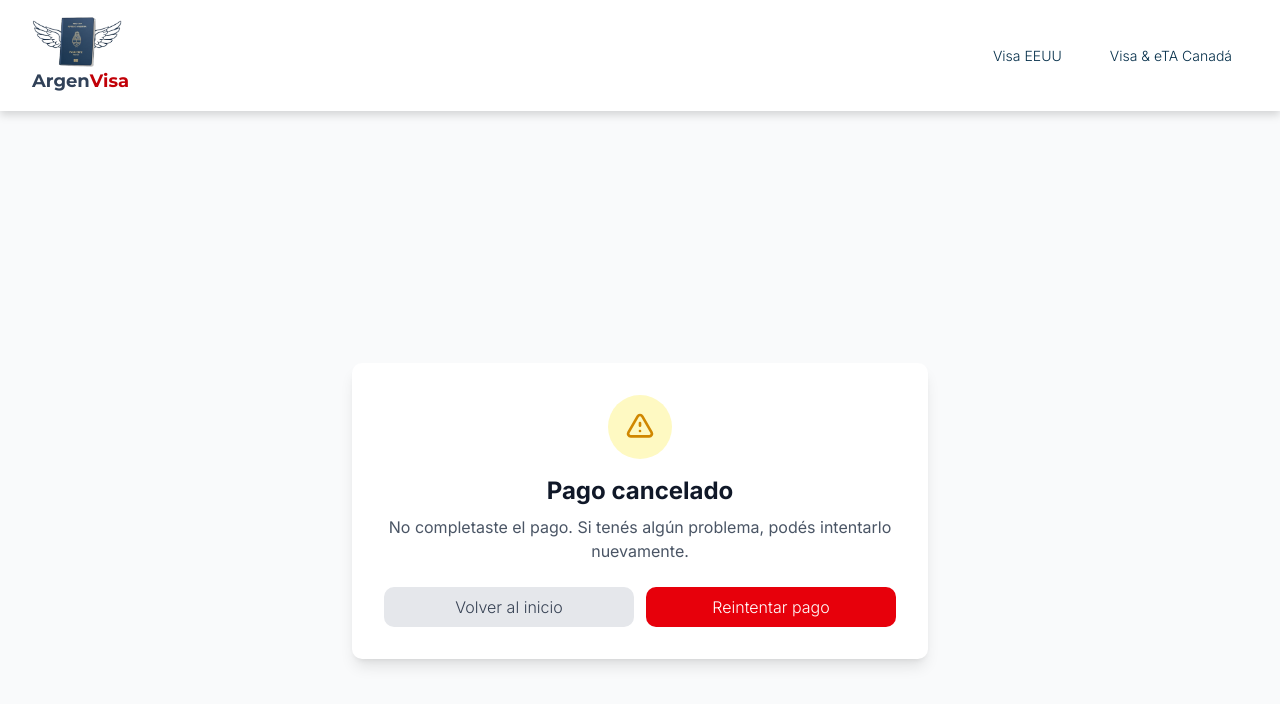
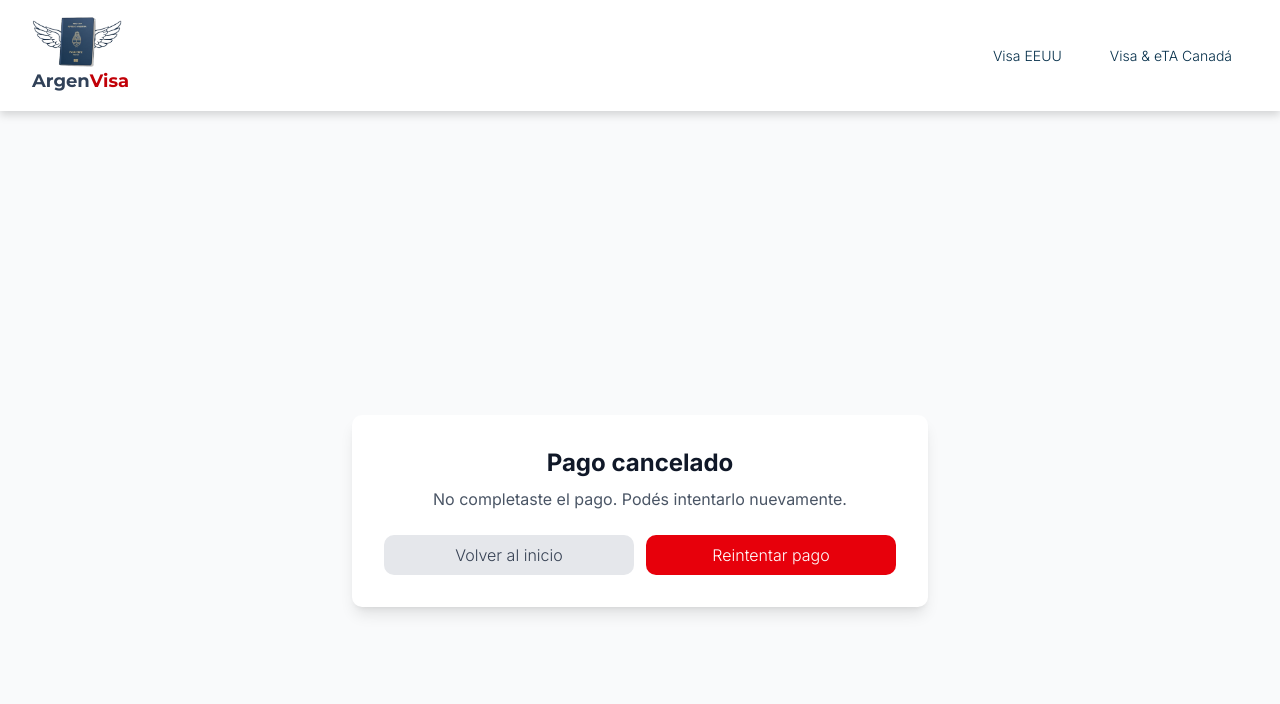
Before and after one commit to dolodmg/gestion-visas, a Next.js app: page /payment/failure in a window 1280 px wide. Shown: the top 704 px of the page. Built offline with nearby package versions, Linux system fonts and the light colour scheme.

Commit message:
fix payment failure

```diff
--- a/src/components/payment/payment_failure_content.jsx
+++ b/src/components/payment/payment_failure_content.jsx
@@ -2,7 +2,6 @@
 import { useSearchParams, useRouter } from 'next/navigation';
 import { Inter } from 'next/font/google';
 import { usePayment } from '@/hooks/usePayments';
-import { useOrder } from '@/hooks/useOrders';
 
 const inter = Inter({ subsets: ['latin'] });
 
@@ -11,8 +10,6 @@ export default function PaymentFailure() {
   const router = useRouter();
 
   const paymentId = searchParams.get('payment_id');
-  const orderId = searchParams.get('order');
-
   const isCancellation =
     !paymentId || paymentId === 'null' || paymentId === 'desconocido';
 
@@ -22,15 +19,9 @@ export default function PaymentFailure() {
     error: paymentError,
   } = usePayment(isCancellation ? null : paymentId);
 
-  const {
-    order,
-    error: orderError,
-  } = useOrder(isCancellation && orderId ? orderId : null);
+  const error = paymentError;
+  const serviceId = payment?.idService;
 
-  const error = paymentError || orderError;
-  const serviceId = payment?.idService || order?.idService;
-
-  // ⬅️ Usamos SOLO paymentLoading
   if (paymentLoading) {
     return (
       <div className="min-h-screen flex items-center justify-center p-4">
@@ -49,46 +40,15 @@ export default function PaymentFailure() {
       <div className="w-full max-w-sm sm:max-w-md md:max-w-lg lg:max-w-xl bg-white rounded-lg shadow-lg p-6 sm:p-8 text-center">
         {isCancellation ? (
           <>
-            <div className="w-14 h-14 sm:w-16 sm:h-16 bg-yellow-100 rounded-full flex items-center justify-center mx-auto mb-4">
-              <svg
-                className="w-7 h-7 sm:w-8 sm:h-8 text-yellow-600"
-                fill="none"
-                stroke="currentColor"
-                viewBox="0 0 24 24"
-              >
-                <path
-                  strokeLinecap="round"
-                  strokeLinejoin="round"
-                  strokeWidth={2}
-                  d="M12 9v2m0 4h.01m-6.938 4h13.856c1.54 0 2.502-1.667 1.732-3L13.732 4c-.77-1.333-2.694-1.333-3.464 0L3.34 16c-.77 1.333.192 3 1.732 3z"
-                />
-              </svg>
-            </div>
             <h1 className="text-xl sm:text-2xl font-bold text-gray-900 mb-2">
               Pago cancelado
             </h1>
             <p className="text-sm sm:text-base text-gray-600 mb-6">
-              No completaste el pago. Si tenés algún problema, podés intentarlo
-              nuevamente.
+              No completaste el pago. Podés intentarlo nuevamente.
             </p>
           </>
         ) : error ? (
           <>
-            <div className="w-14 h-14 sm:w-16 sm:h-16 bg-red-100 rounded-full flex items-center justify-center mx-auto mb-4">
-              <svg
-                className="w-7 h-7 sm:w-8 sm:h-8 text-red-600"
-                fill="none"
-                stroke="currentColor"
-                viewBox="0 0 24 24"
-              >
-                <path
-                  strokeLinecap="round"
-                  strokeLinejoin="round"
-                  strokeWidth={2}
-                  d="M6 18L18 6M6 6l12 12"
-                />
-              </svg>
-            </div>
             <h1 className="text-xl sm:text-2xl font-bold text-gray-900 mb-2">
               Error verificando pago
             </h1>
@@ -96,27 +56,12 @@ export default function PaymentFailure() {
           </>
         ) : payment ? (
           <>
-            <div className="w-14 h-14 sm:w-16 sm:h-16 bg-red-100 rounded-full flex items-center justify-center mx-auto mb-4">
-              <svg
-                className="w-7 h-7 sm:w-8 sm:h-8 text-red-600"
-                fill="none"
-                stroke="currentColor"
-                viewBox="0 0 24 24"
-              >
-                <path
-                  strokeLinecap="round"
-                  strokeLinejoin="round"
-                  strokeWidth={2}
-                  d="M6 18L18 6M6 6l12 12"
-                />
-              </svg>
-            </div>
             <h1 className="text-xl sm:text-2xl font-bold text-gray-900 mb-2">
               Pago rechazado
             </h1>
             <p className="text-sm sm:text-base text-gray-600 mb-2">
-              Tu pago fue rechazado. Por favor, verificá los datos de tu tarjeta
-              e intentá nuevamente.
+              Tu pago fue rechazado. Verificá los datos de tu tarjeta e intentá
+              nuevamente.
             </p>
             {payment.statusDetail && (
               <p className="text-xs sm:text-sm text-gray-500 mb-6">
@@ -135,9 +80,8 @@ export default function PaymentFailure() {
           </button>
           <button
             onClick={() => {
-              const planId = payment?.idService || serviceId;
-              if (planId) {
-                router.push(`/checkout?plan=${planId}`);
+              if (serviceId) {
+                router.push(`/checkout?plan=${serviceId}`);
               } else {
                 router.push('/');
               }
```
